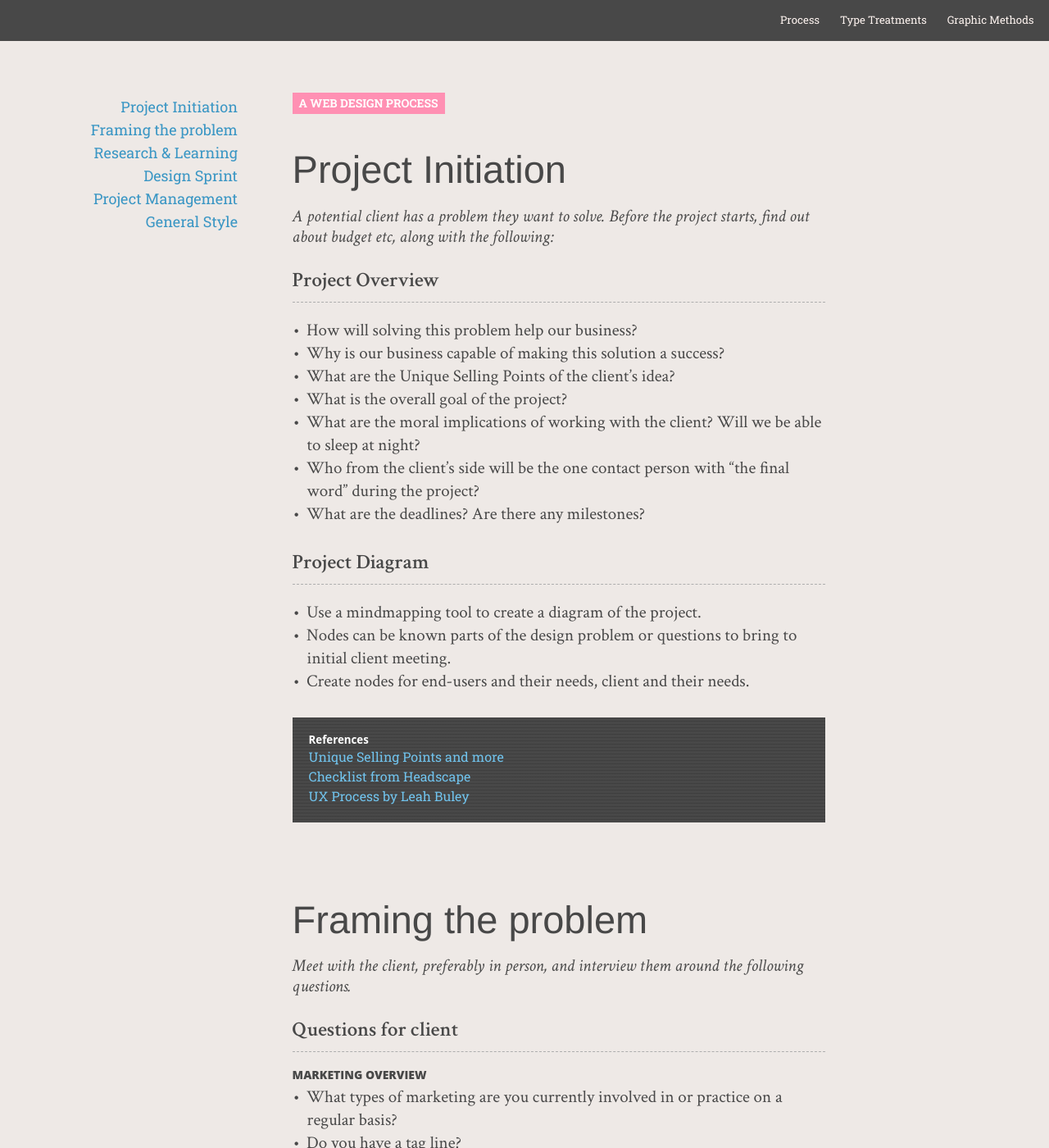
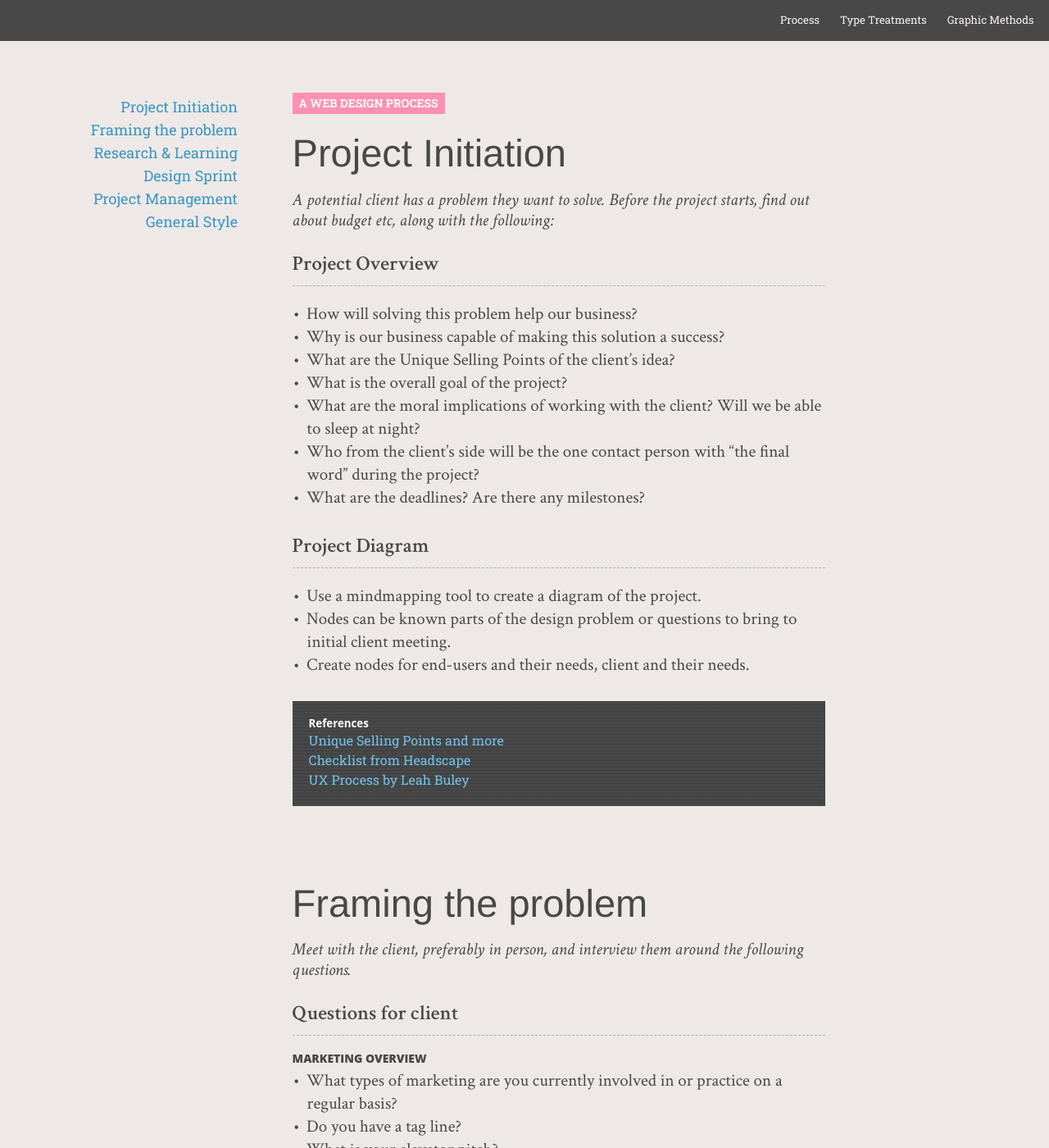
Before and after one commit to Magnus-G/Process, a Jekyll site: the page built from index.md, in a window 1280 px wide and 1400 px high. Shown: the whole window at 82% size. Built offline with Jekyll 4.4.1, drawn with Linux system fonts in a browser that asks for light colours; nearby versions of some CDN libraries; some web fonts are replaced; Markdown is read by kramdown in place of the engine named in the settings.

Commit message:
Update styles.css

```diff
--- a/stylesheets/styles.css
+++ b/stylesheets/styles.css
@@ -3,6 +3,10 @@ body {
   line-height: 25.875px;
   color: #484848;
   font-family: HelveticaNeueETW01-55Rg; }
+
+  .offset {
+    margin-bottom: -25px;
+  }
 
 h1, h2, h3, h4, h5, h6, p {
   margin: 0;
```
